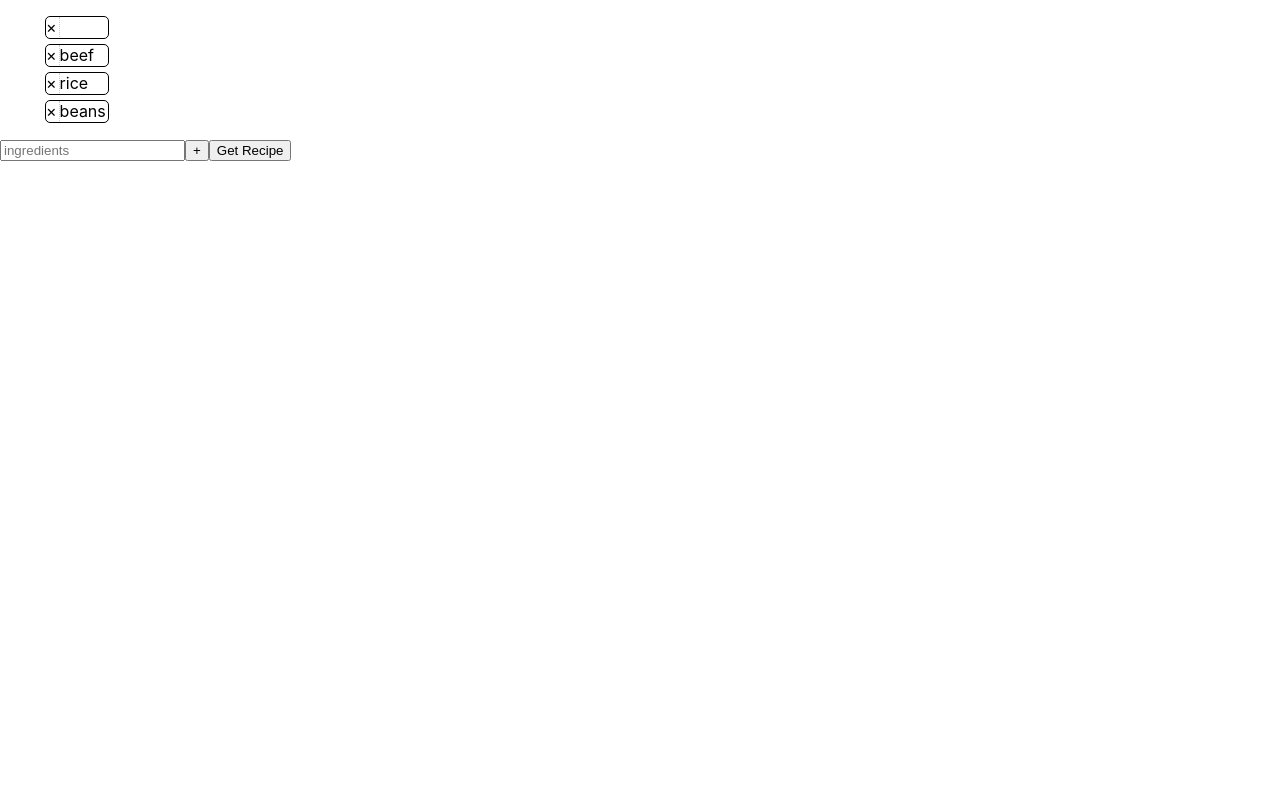
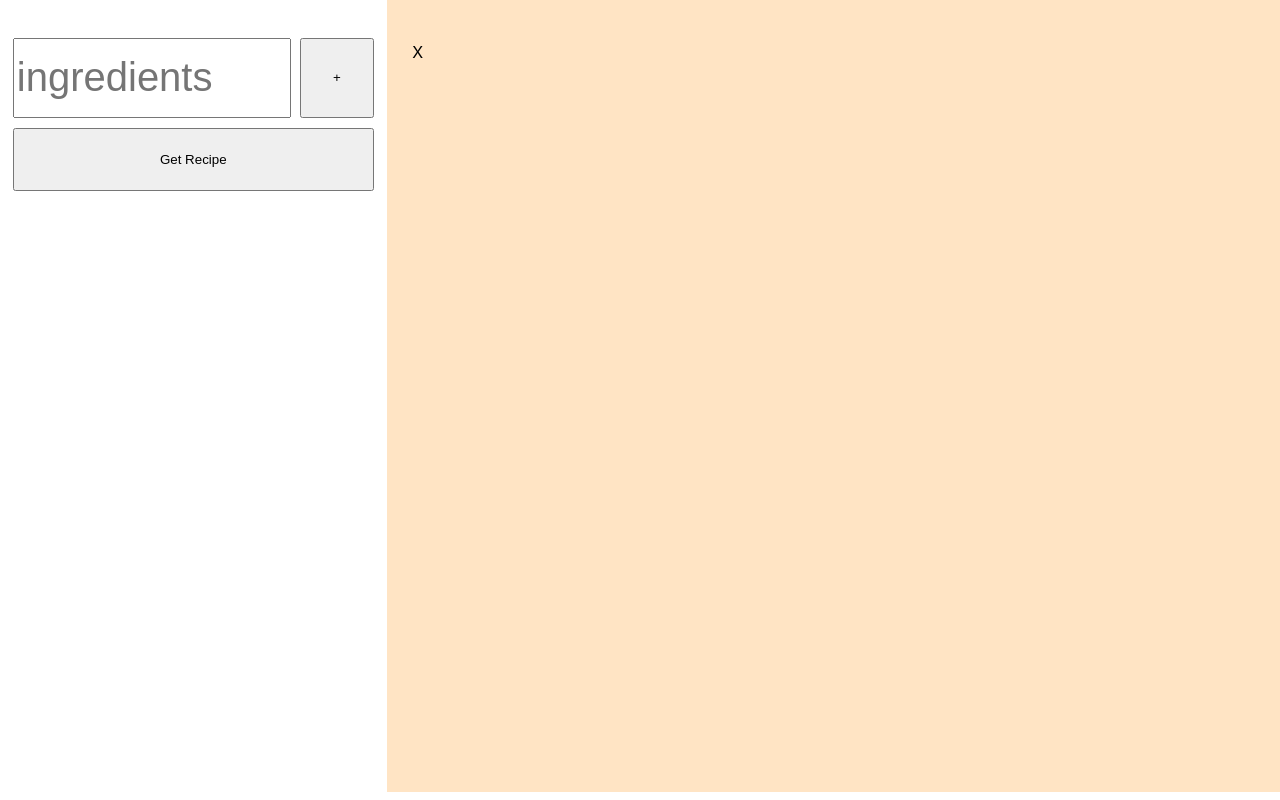
Before and after one commit to gabrielagbese/fridge, a React (Create React App) app: page / in a window 1280 px wide. Built offline with nearby package versions, Linux system fonts and the light colour scheme.

Commit message:
empty list default, no max height

```diff
--- a/package.json
+++ b/package.json
@@ -6,6 +6,7 @@
     "@testing-library/jest-dom": "^5.16.5",
     "@testing-library/react": "^13.4.0",
     "@testing-library/user-event": "^13.5.0",
+    "gsap": "^3.11.3",
     "react": "^18.2.0",
     "react-dom": "^18.2.0",
     "react-scripts": "5.0.1",
--- a/src/App.js
+++ b/src/App.js
@@ -1,12 +1,14 @@
-import React, {useState} from "react"
+import React, { useState } from "react"
 import MealList from "./MealList"
 import { useEffect } from "react";
 import "./layout.css"
+import gsap from "gsap"
+
 
 function App() {
 	const [mealData, setMealData] = useState(null);
 	const [ingredients, setIngredients] = useState("chicken,curry");
-  var [ingredientList, listChange] = useState(["chicken","beef","rice","beans"])
+	var [ingredientList, listChange] = useState([])
 	let stringResult;
 
 
@@ -22,69 +24,89 @@ function App() {
 			let li = document.createElement('li');
 			li.classList.add("tagstyle");
 			ul.appendChild(li);
-      li.addEventListener('click', function() {
+			li.addEventListener('click', function () {
 				let filteredArray = ingredientList.filter(ingredients => ingredients !== item);
 				listChange(filteredArray);
-        console.log(item+" clicked")
+				console.log(item + " clicked")
 				console.log(ingredientList);
 			})
 
 			li.innerHTML += item;
-      numbs +=1
+			numbs += 1
 			//console.log(numbs)
 		});
 		stringResult = String(ingredientList)
 		console.log(stringResult);
 
-
 		//
 	},);
 
-
-
-
-  function handleChange(e){
+	function handleChange(e) {
 		setIngredients(e.target.value);
 
 	}
 
-  function handleInput(e){
+	function handleInput(e) {
 		//list.push(ingredients);
-    listChange([...ingredientList,ingredients]);
+		listChange([...ingredientList, ingredients]);
 
 		document.querySelector(".ingInput").value = ""
 		document.querySelector(".ingInput").focus();
 
 	}
 
-  function getMealData(){
-    console.log("passed string: "+stringResult)
+	let tl = gsap.timeline()
+	let recipeList = document.querySelector(".result")
+
+	function showRecipeList(){
+		if(window.innerWidth < 720){
+			tl.to(recipeList,{yPercent: -100,duration: 2})
+		}
+	}
+
+	function hideRecipeList(){
+		if(window.innerWidth < 720){
+			tl.to(recipeList,{yPercent: 100,duration: 2})
+		}
+	}
+
+	function getMealData() {
+		console.log("passed string: " + stringResult)
 		fetch(
-      'https://api.spoonacular.com/recipes/findByIngredients?apiKey=33ea468d6ee248d59f00052842c3332b&ingredients='+stringResult
+			'https://api.spoonacular.com/recipes/findByIngredients?apiKey=33ea468d6ee248d59f00052842c3332b&ingredients=' + stringResult
 		)
-    .then((response)=> response.json())
+			.then((response) => response.json())
 			.then((data) => {
 				setMealData(data);
 				console.log(data)
 			})
-    .catch(()=>{
+			.catch(() => {
 				console.log("error")
 			})
+
+		showRecipeList();
 	}
 
 
 	return (
-    <div className="App">
-      <ul className="ingredient-track"></ul>
+		<div className="app">
 			<section className="controls">
+				<div className="input-section">
+					<div className="input-section-top">
 						<input
 							type="string"
-          className="ingInput"
+							className="ing-input"
 							placeholder="ingredients"
 							onChange={handleChange}
 						/>
-        <button onClick={handleInput}>+</button>
-        <button onClick={getMealData}>Get Recipe</button>
+						<button className="add-button" onClick={handleInput}>+</button>
+					</div>
+					<button className="get-button" onClick={getMealData}>Get Recipe</button>
+				</div>
+				<ul className="ingredient-track"></ul>
+			</section>
+			<section className="result">
+				<p onClick={hideRecipeList}>X</p>
 				{mealData && <MealList mealData={mealData} />}
 			</section>
 		</div>
--- a/src/Meal.js
+++ b/src/Meal.js
@@ -1,6 +1,7 @@
 import React from 'react'
-import {useState,useEffect} from 'react'
+import { useState, useEffect } from 'react'
 import RecipeCard from './RecipeCard';
+import gsap from 'gsap';
 
 export default function Meal({ meal }) {
 
@@ -9,25 +10,40 @@ export default function Meal({ meal }) {
 	const [prepTime, setPrepTime] = useState(null);
 	const [servingsNo, setServingsNo] = useState(null);
 
-    function getDetails(id){
+	function getDetails(id) {
 		fetch(
 			// 'https://api.spoonacular.com/recipes/findByIngredients?apiKey=d711325cee4d4d2b969afb272193fcb5&ingredients='+ingredients
-            'https://api.spoonacular.com/recipes/'+id+'/information?apiKey=09c24c93b2974a7b86a966713897fa24&includeNutrition=false'
+			'https://api.spoonacular.com/recipes/' + id + '/information?apiKey=09c24c93b2974a7b86a966713897fa24&includeNutrition=false'
 		)
-          .then((response)=> response.json())
+			.then((response) => response.json())
 			.then((data) => {
 				setRecipeData(data.instructions);
 				console.log(data.instructions)
 				setPrepTime(data.readyInMinutes)
 				setServingsNo(data.servings)
 			})
-          .catch(()=>{
+			.catch(() => {
 				console.log("error")
 			})
 	}
 
+	function seeRecipe(){
+		let tl2 = gsap.timeline();
+		let recipeWrapper = document.querySelector(".recipe-wrapper")
+		getDetails(meal.id);
+		tl2.fromTo(recipeWrapper,{xPercent: 0, opacity: 0,duration: 1},{xPercent: -100, opacity: 1,duration: 1})
+	}
+
+	function recipeExit(){
+		let tl2 = gsap.timeline();
+		let recipeWrapper = document.querySelector(".recipe-wrapper")
+		getDetails(meal.id);
+		tl2.to(recipeWrapper,{xPercent: -100, opacity: 0,duration: 1})
+	}
+
 	return (
-   <article>
+		<section className='meal-list-wrapper'>
+			<article className='meal-list'>
 				<h1>{meal.title}</h1>
 				<img src={meal.image} alt="recipe" />
 				<ul>
@@ -38,8 +54,12 @@ export default function Meal({ meal }) {
 
 				{/* <a onClick={() => {getDetails(meal.id)}}>See Details</a>
         		<div> {mealinfo}</div> */}
-        <button onClick={() => {getDetails(meal.id)}}>See Recipe</button>
+				<button onClick={() => { seeRecipe() }}>See Recipe</button>
+
+			</article>
+			<div className='recipe-wrapper' onClick={() => {recipeExit()}}>
 				{recipeData && <RecipeCard recipeData={recipeData} prepTime={prepTime} servingsNo={servingsNo} />}
-   </article>
+			</div>
+		</section>
 	)
 }
--- a/src/layout.css
+++ b/src/layout.css
@@ -1,20 +1,177 @@
+::-webkit-scrollbar {
+  width: 10px;
+}
+
+::-webkit-scrollbar-track {
+  border-radius: 8px;
+  -webkit-box-shadow: inset 0 0 10px rgba(155, 155, 155, 0.25);
+          box-shadow: inset 0 0 10px rgba(155, 155, 155, 0.25);
+}
+
+::-webkit-scrollbar-thumb {
+  border-radius: 9px;
+  background-color: rgba(255, 255, 255, 0.024);
+}
+
+::-webkit-scrollbar-thumb:hover {
+  background-color: rgba(255, 255, 255, 0.314);
+}
+
+@media (min-width: 0px) {
+  .app {
+    overflow: hidden;
+    height: 99vh;
+    width: 100%;
+  }
+}
+
+@media (min-width: 960px) {
+  .app {
+    display: -webkit-box;
+    display: -ms-flexbox;
+    display: flex;
+    overflow: hidden;
+    height: 99vh;
+    width: 100%;
+  }
+}
+
+@media (min-width: 0px) {
+  .controls {
+    height: 99vh;
+    overflow: auto;
+    width: 97.5%;
+    padding: 1%;
+    margin-top: 2%;
+  }
+}
+
+@media (min-width: 960px) {
+  .controls {
+    height: 99vh;
+    width: 30%;
+    padding: 1%;
+    margin-top: 2%;
+  }
+}
+
+.result {
+  z-index: 2;
+}
+
+@media (min-width: 0px) {
+  .result {
+    overflow-y: auto;
+    background-color: bisque;
+    width: 97.5%;
+    height: 99vh;
+    padding: 2%;
+  }
+}
+
+@media (min-width: 960px) {
+  .result {
+    overflow-y: auto;
+    background-color: bisque;
+    width: 70%;
+    height: 99vh;
+    padding: 2%;
+  }
+}
+
+.input-section {
+  width: 100%;
+  height: 20%;
+}
+
+.input-section-top {
+  height: 50%;
+  width: 100%;
+  margin-bottom: 5px;
+  display: -webkit-box;
+  display: -ms-flexbox;
+  display: flex;
+}
+
+.ing-input {
+  width: 75%;
+  font-size: 2.5rem;
+}
+
+.add-button {
+  width: 20.5%;
+  height: 100%;
+  margin-left: 2.5%;
+}
+
+.get-button {
+  margin-top: 1.5%;
+  height: 40%;
+  width: 100%;
+}
+
+ul {
+  -webkit-padding-start: 0px;
+          padding-inline-start: 0px;
+}
+
+.ingredient-track {
+  width: 100%;
+  height: auto;
+}
+
 .tagstyle::before {
   display: inline-block;
   content: "\00d7";
-  /* This will render the 'X' */
   padding-right: 2px;
-  border-right: thin dotted rgba(0, 0, 0, 0.2);
+  margin-right: 5px;
+  border-right: thin solid rgba(0, 0, 0, 0.2);
 }
 
 .tagstyle {
   border: thin solid black;
-  max-width: 5%;
-  min-width: 3%;
-  height: 18px;
-  padding-bottom: 3px;
+  width: 100%;
+  height: 7vh;
+  background-color: peachpuff;
   overflow: hidden;
   border-radius: 5px;
-  margin: 5px;
+  margin-bottom: 3%;
   list-style: none;
+  font-size: 2.25rem;
+  text-justify: auto;
+}
+
+.meal-list-wrapper {
+  display: -webkit-box;
+  display: -ms-flexbox;
+  display: flex;
+  overflow-x: hidden;
+}
+
+@media (min-width: 0px) {
+  .meal-list {
+    width: 100vw;
+  }
+}
+
+@media (min-width: 960px) {
+  .meal-list {
+    width: 70vw;
+  }
+}
+
+.meals {
+  border: thin solid red;
+  width: 98%;
+}
+
+.recipe-wrapper {
+  z-index: 5;
+  -webkit-transform: translatex(100%);
+          transform: translatex(100%);
+  width: 100vw;
+  font-size: xx-small;
+  height: 300px;
+  background-color: yellow;
 }
 /*# sourceMappingURL=layout.css.map */
--- a/src/layout.scss
+++ b/src/layout.scss
@@ -1,18 +1,161 @@
+@import "breakpoints";
+
+::-webkit-scrollbar {
+  width: 10px;
+}
+
+::-webkit-scrollbar-track {
+  border-radius: 8px;
+  box-shadow: inset 0 0 10px rgba(155, 155, 155, 0.25);
+}
+
+::-webkit-scrollbar-thumb {
+  border-radius: 9px;
+  background-color: rgba(255, 255, 255, 0.024);
+}
+
+::-webkit-scrollbar-thumb:hover {
+  background-color: rgba(255, 255, 255, 0.314);
+}
+
+.app{
+  @include xs{
+    //display: flex;
+    overflow: hidden;
+    height: 99vh;
+    width: 100%;
+  };
+  @include lg{
+    display: flex;
+    overflow: hidden;
+    height: 99vh;
+    width: 100%;
+  };
+}
+
+.controls{
+  @include xs{
+    height: 99vh;
+    overflow: auto;
+    width: 97.5%;
+    padding: 1%;
+    margin-top: 2%;
+  };
+  @include lg{
+    height: 99vh;
+    width: 30%;
+    padding: 1%;
+    margin-top: 2%;
+  };
+}
+.result{
+  z-index: 2;
+  @include xs{
+    overflow-y: auto;
+    background-color: bisque;
+    width: 97.5%;
+    height: 99vh;
+    padding: 2%;
+  };
+  @include lg{
+    overflow-y: auto;
+    background-color: bisque;
+    width: 70%;
+    height: 99vh;
+    padding: 2%;
+  };
+}
+
+
+.input-section{
+  width: 100%;
+  height: 20%;
+  //border: thin solid blue;
+}
+
+.input-section-top{
+  height: 50%;
+  width: 100%;
+  margin-bottom: 5px;
+  display: flex;
+  //border: thin solid red;
+}
+
+.ing-input{
+  width: 75%;
+  ;
+  //line-height: 0%;
+  //padding: 1% 0% 15px 0%;
+  font-size: 2.5rem;
+}
+
+.add-button{
+  width: 20.5%;
+  height: 100%;
+  margin-left: 2.5%;
+}
+
+.get-button{
+  margin-top: 1.5%;
+  height: 40%;
+  width: 100%;
+}
+
+ul{
+  padding-inline-start: 0px;
+}
+
+.ingredient-track{
+  width: 100%;
+  height: auto;
+}
+
 .tagstyle::before{
     display: inline-block;
-    content: "\00d7"; /* This will render the 'X' */
-    // transform: translateY(-5%);
+    content: "\00d7";
     padding-right: 2px;
-    border-right: thin dotted rgba(0, 0, 0, 0.2);
+    margin-right: 5px;
+    border-right: thin solid rgba(0, 0, 0, 0.2);
   }
 .tagstyle{
     border: thin solid black;
-    max-width: 5%;
-    min-width: 3%;
-    height: 18px;
-    padding-bottom: 3px;
+    width: 100%;
+    height: 7vh;
+    background-color: peachpuff;
     overflow: hidden;
     border-radius: 5px;
-    margin: 5px;
+    margin-bottom: 3%;
     list-style: none;
+    font-size: 2.25rem;
+    text-justify: auto;
 }
+
+.meal-list-wrapper{
+  display: flex;
+  overflow-x: hidden;
+}
+
+.meal-list{
+  @include xs{
+    width: 100vw;
+  }
+  @include lg{
+    width: 70vw;
+  }
+
+}
+
+.meals{
+  border: thin solid red;
+  width: 98%;
+}
+
+.recipe-wrapper{
+  //position: relative;
+  z-index: 5;
+  transform: translatex(100%);
+  width: 100vw;
+  font-size: xx-small;
+  height: 300px;
+  background-color: yellow;
+}
```
Also changed, not shown: src/_breakpoints.scss (added, +38 -0 lines), 2 other files (tests, documents, lock files or other folders). Lines whose indentation alone changed are shown as unchanged.
